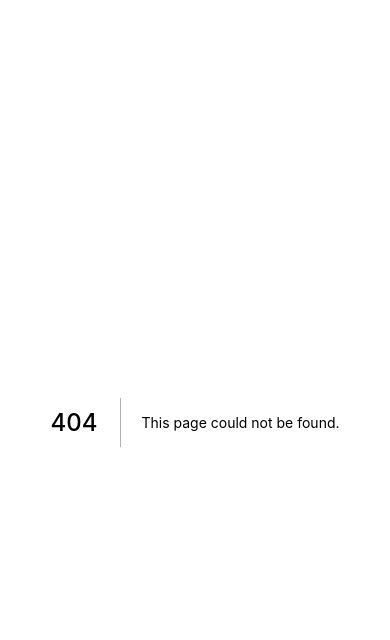
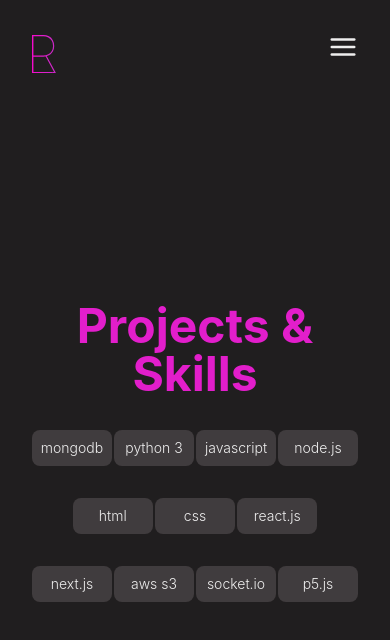
Before and after one commit to leonrode/leonro.de, a Next.js app: page /experience in a window 390 px wide. Before the commit this address had no page. Shown: the top 640 px of the page. Built offline with nearby package versions, Linux system fonts and the light colour scheme.

Commit message:
skill tags + responsiveness

```diff
--- a/components/Layout.jsx
+++ b/components/Layout.jsx
@@ -2,7 +2,7 @@ import Nav from "./Nav";
 
 const Layout = ({ children }) => {
   return (
-    <main className="bg-bg w-screen h-screen p-12">
+    <main className="bg-bg w-screen h-screen p-8 lg:p-12">
       <Nav />
       <section className="pt-8 h-full">{children}</section>
     </main>
--- /dev/null
+++ b/components/Tag.jsx
@@ -0,0 +1,9 @@
+const Tag = ({ text }) => {
+  return (
+    <div className="text-text text-sm lg:text-base rounded-lg font-light bg-elevated w-20 lg:w-28 flex  py-2 items-center justify-center">
+      {text}
+    </div>
+  );
+};
+
+export default Tag;
--- /dev/null
+++ b/pages/experience.js
@@ -0,0 +1,34 @@
+import Layout from "../components/Layout";
+import Tag from "../components/Tag";
+const Experience = () => {
+  return (
+    <Layout>
+      <section className="flex flex-col h-full justify-center items-center">
+        <h1 className="text-center font-bold text-primary text-5xl">
+          Projects &amp; Skills
+        </h1>
+        <div className="my-8 flex flex-col w-full items-center">
+          <div className="flex items-center w-full lg:w-3/5 justify-between">
+            <Tag text="mongodb" />
+            <Tag text="python 3" />
+            <Tag text="javascript" />
+            <Tag text="node.js" />
+          </div>
+          <div className="my-8 flex items-center w-3/4 lg:w-2/5 justify-between">
+            <Tag text="html" />
+            <Tag text="css" />
+            <Tag text="react.js" />
+          </div>
+          <div className="flex items-center w-full lg:w-3/5 justify-between">
+            <Tag text="next.js" />
+            <Tag text="aws s3" />
+            <Tag text="socket.io" />
+            <Tag text="p5.js" />
+          </div>
+        </div>
+      </section>
+    </Layout>
+  );
+};
+
+export default Experience;
--- a/tailwind.config.js
+++ b/tailwind.config.js
@@ -7,6 +7,7 @@ module.exports = {
     extend: {
       colors: {
         bg: "#201E1F",
+        elevated: "#403C3E",
         text: "#EEEEEE",
         primary: "#E21ECB",
         alt: "#C6B9BF",
```
